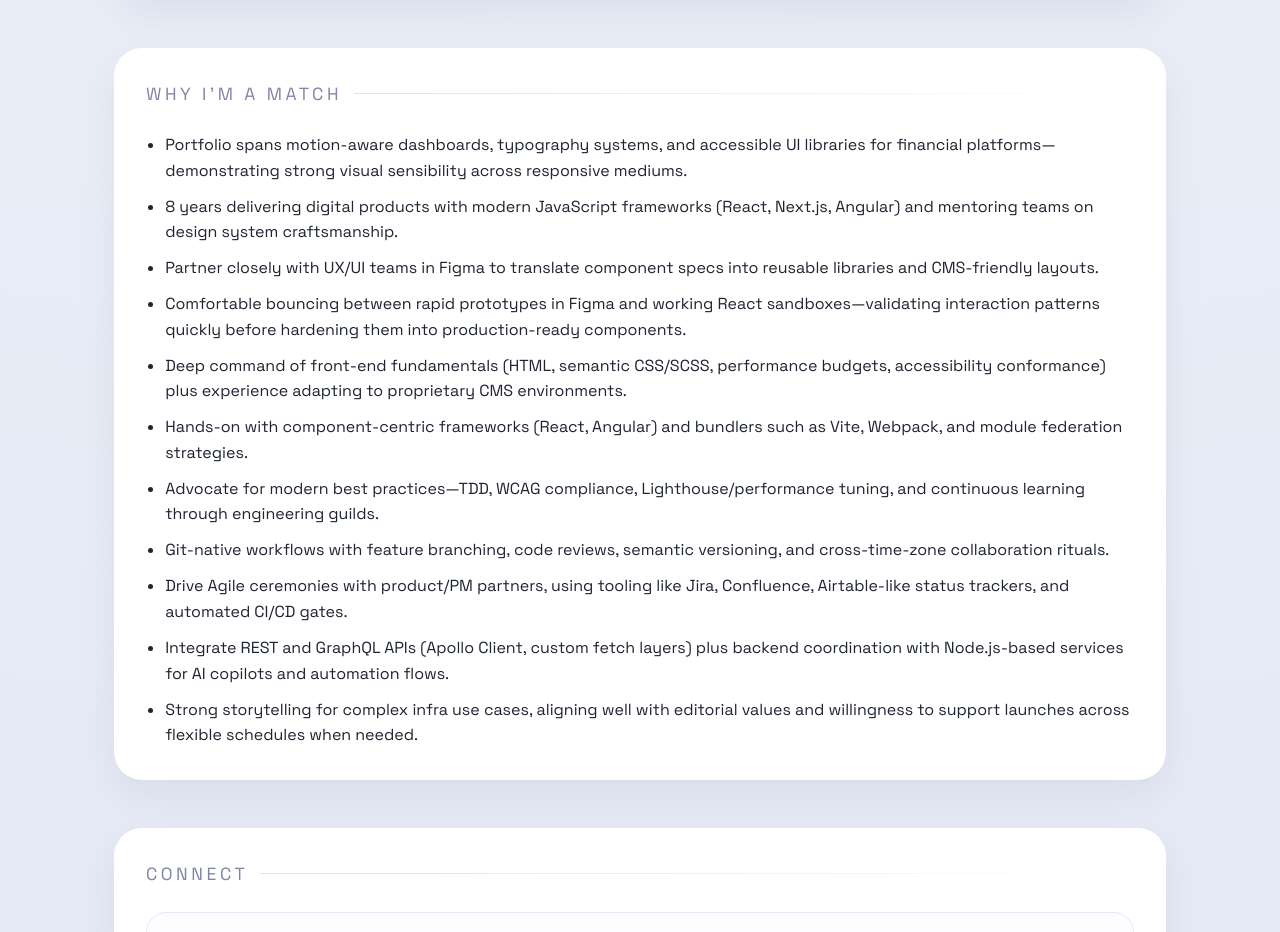
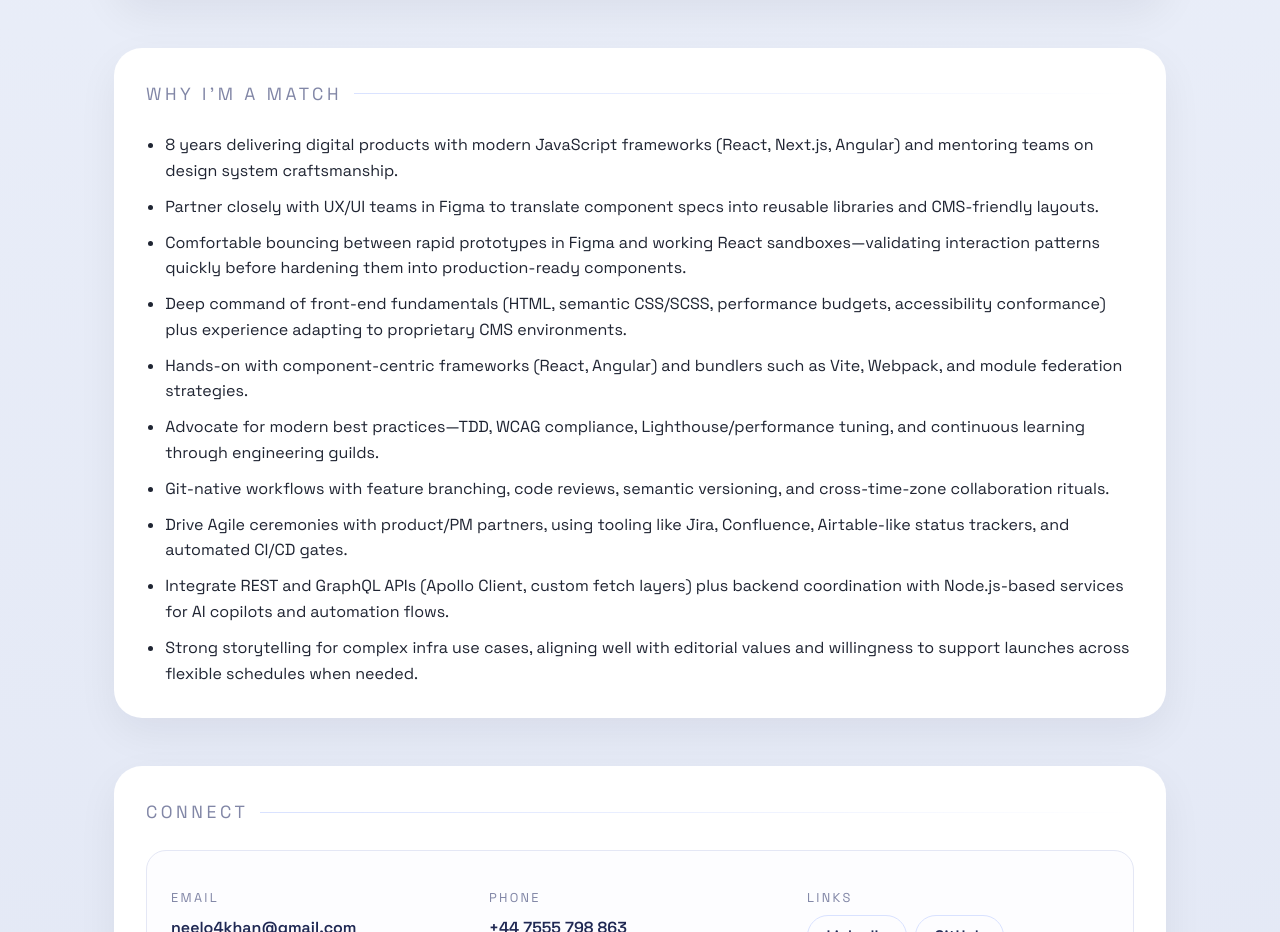
Before and after one commit to neelo4/Portfolio, a React (Vite) app: page / in a window 1280 px wide. Shown: the part 4505-5437 px from the top of the page. Built offline with nearby package versions, Linux system fonts and the light colour scheme.

Commit message:
updated content

```diff
--- a/src/data/content.ts
+++ b/src/data/content.ts
@@ -151,7 +151,6 @@ export const achievements = [
 ];
 
 export const roleAlignment = [
-  "Portfolio spans motion-aware dashboards, typography systems, and accessible UI libraries for financial platforms—demonstrating strong visual sensibility across responsive mediums.",
   "8 years delivering digital products with modern JavaScript frameworks (React, Next.js, Angular) and mentoring teams on design system craftsmanship.",
   "Partner closely with UX/UI teams in Figma to translate component specs into reusable libraries and CMS-friendly layouts.",
   "Comfortable bouncing between rapid prototypes in Figma and working React sandboxes—validating interaction patterns quickly before hardening them into production-ready components.",
```
